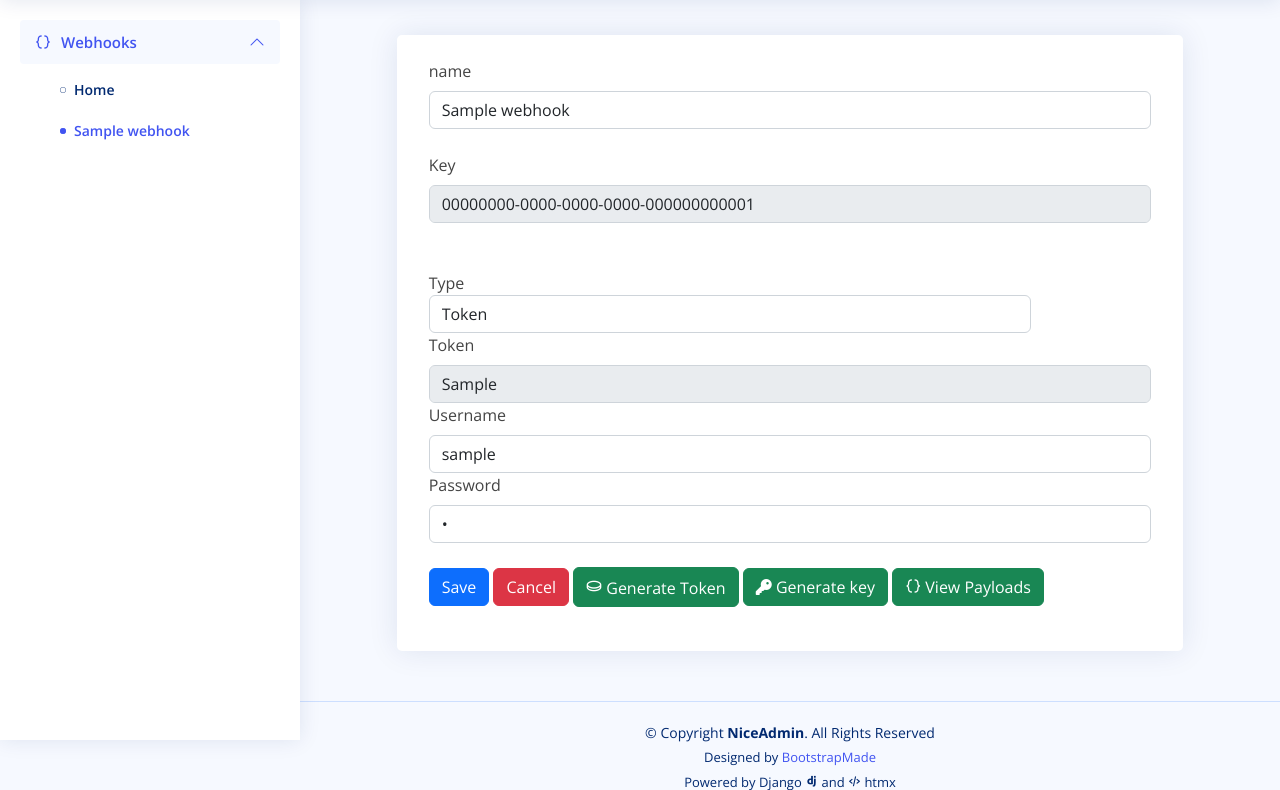
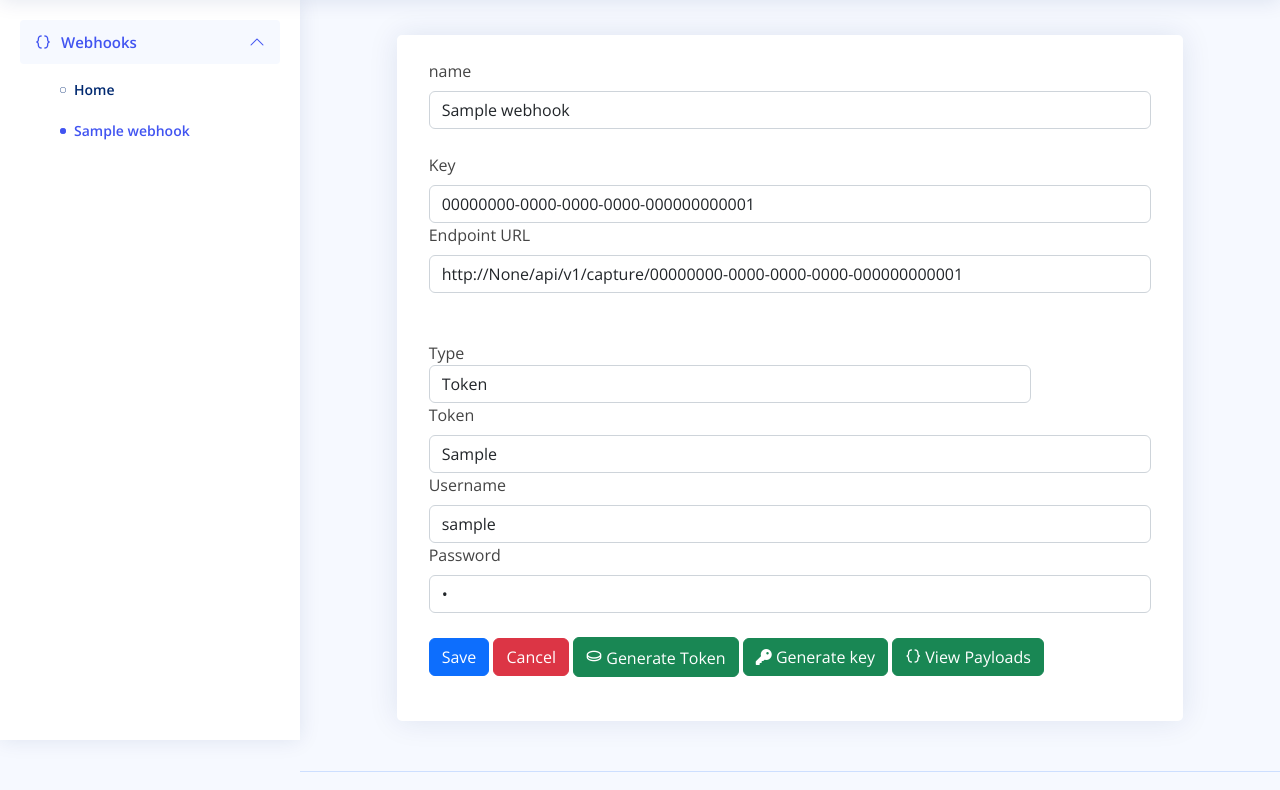
Before and after one commit to terrywmartin/webhookCapture, a Django app: page /webhook/00000000-0000-0000-0000-000000000001/edit/ in a window 1280 px wide. Shown: the part 60-850 px from the top of the page. Run offline with Django 4.2, Linux system fonts and the light colour scheme; a user stored in the database is signed in; tables that the repository leaves empty hold one stand-in row (values such as "Sample post"); parts of the project's set-up code (start-up, migrations or seed data) failed here and were passed over; some libraries are stand-ins or nearby versions.

Commit message:
updated api auth; resolved edit webhook bug

```diff
--- a/api/urls.py
+++ b/api/urls.py
@@ -4,5 +4,5 @@ from . import views
 app_name = 'api'
 
 urlpatterns = [
-    path('capture/<uuid:key>', views.capture_webhook)
+    path('capture/<uuid:key>', views.capture_webhook, name='capture' )
 ]
--- a/api/views.py
+++ b/api/views.py
@@ -13,9 +13,10 @@ import base64
 from webhook.models import Webhook, Credentials, Payload
 
 @api_view(['POST'])
-@authentication_classes([BasicAuthentication,TokenAuthentication])
+# @authentication_classes([BasicAuthentication,TokenAuthentication])
 def capture_webhook(request, key):
     try:
+        print("Captured Webhook")
         webhook = get_object_or_404(Webhook, key=key)
         auth_header = request.META.get('HTTP_AUTHORIZATION')
         if auth_header != None:
--- a/webhook/templates/webhook/edit_webhook.html
+++ b/webhook/templates/webhook/edit_webhook.html
@@ -10,7 +10,7 @@
             <div class="card">
               <div class="card-body profile-card pt-4 d-flex flex-column align-items-center">
 
-                <form class="col-12"  method="POST" action="{% url 'webhook:edit_webhook' webhook.id %}">
+                <form class="col-12"  method="POST" action="{% url 'webhook:edit_webhook' webhook.id  %}">
                     {% csrf_token %}
 
                     <div class=" justify-content-center">
@@ -22,7 +22,7 @@
                     </div>
                     <br/>
                      <div id="key">
-                     {% include 'webhook/partials/key.html' %}
+                        {% include 'webhook/partials/key.html' %}
                     </div>
                     <br/>
                     </br>
@@ -35,7 +35,7 @@
                     {% endfor %}
 
                     <div id="token">
-                     {% include 'webhook/partials/token.html' %}
+                      {% include 'webhook/partials/token.html' %}
                     </div>
                     {{webhook.credential__username}}
                     <div class="col-12">
--- a/webhook/templates/webhook/partials/key.html
+++ b/webhook/templates/webhook/partials/key.html
@@ -1,6 +1,10 @@
 <div class="col-12">
     <label for="formInput" class="form-label">Key</label>
     <div class="input-group has-validation">
-        <input type="text" name="key" class="form-control" id="key" disabled value="{{key}}" >
+        <input type="text" name="key" class="form-control" id="key" readonly="readonly" value="{{key}}" >
+    </div>
+    <label for="formInput" class="form-label">Endpoint URL</label>
+    <div class="input-group has-validation">
+        <input type="text" name="endpoint" class="form-control" id="endpoint" readonly="readonly" value="http://{{settings.APP_URL}}{% url 'api:capture' key %}" >
     </div>
 </div>
--- a/webhook/templates/webhook/partials/token.html
+++ b/webhook/templates/webhook/partials/token.html
@@ -1,6 +1,6 @@
 <div class="col-12">
     <label for="token" class="form-label">Token</label>
     <div class="input-group has-validation">
-        <input type="text" name="token" class="form-control" id="token" disabled value="{{token}}" >
+        <input type="text" name="token" class="form-control" id="token" readonly="readonly" value="{{token}}" >
     </div>
 </div>
--- a/webhook/views.py
+++ b/webhook/views.py
@@ -97,18 +97,17 @@ class WebhookEditWebhook(LoginRequiredMixin, View):
                type = request.POST['type']
                username = request.POST['username']
                password = request.POST['password']
-               print(webhook)
+               token = request.POST['token']
+               key = request.POST['key']
+
                webhook.name = name
-               if webhook.credential.type != type:
-                    if type == 'token':
-                         token = create_jwt(name)
-                         webhook.credential.type = 'token'
-                         webhook.credential.token = token
-               if type == 'basic':
-                    print(username,password)
-                    webhook.credential.username = username
-                    webhook.credential.password = password
-               print(webhook.credential.username)
+               if type == 'token' and token == '':
+                    token = create_jwt(name)
+                    webhook.credential.token = token
+
+               webhook.credential.username = username
+               webhook.credential.password = password
+               webhook.key = key
                webhook.credential.type = type
                webhook.credential.save()
                webhook.save()
@@ -192,7 +191,7 @@ def get_payload(request, pk):
     return render(request, 'webhook/partials/payload.html', context)
 
 @login_required(login_url='login')
-def create_token(request, name):
+def create_token(request, name, pk=None):
     if request.htmx == False:
             return Http404
     try:
@@ -214,7 +213,7 @@ def create_token(request, name):
     return render(request, 'webhook/partials/token.html', context)
 
 @login_required(login_url='login')
-def create_key(request):
+def create_key(request,pk=None):
      if request.htmx == False:
             return Http404
 
```
Also changed, not shown: captureWebhooks/settings.py (+6 -1 lines).
